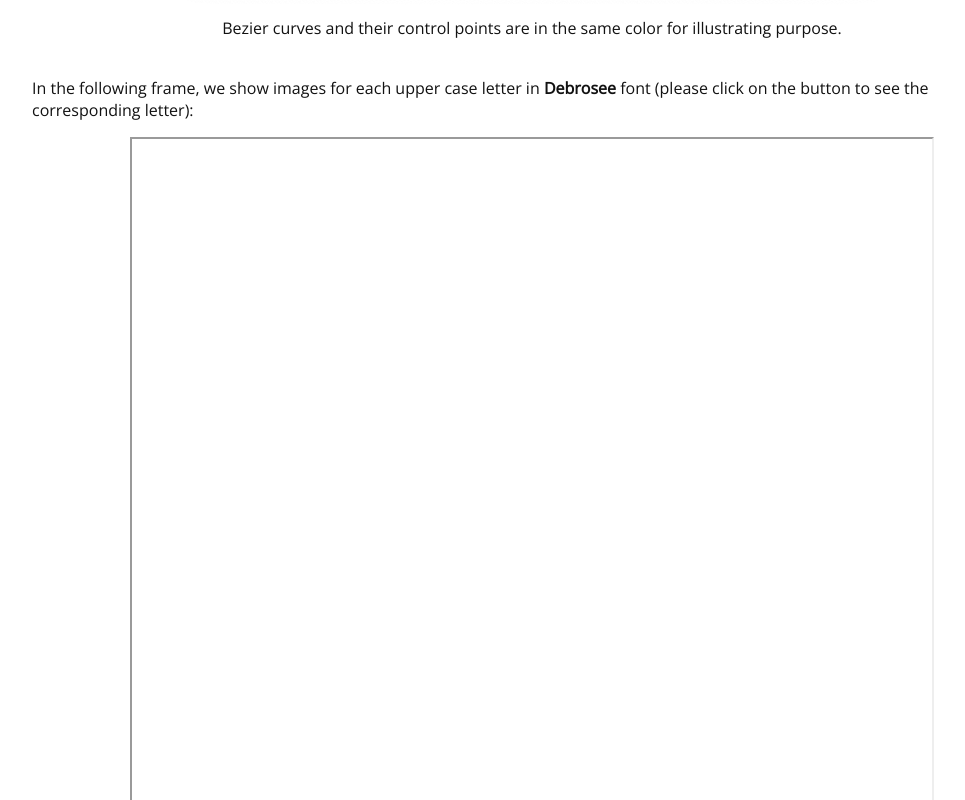
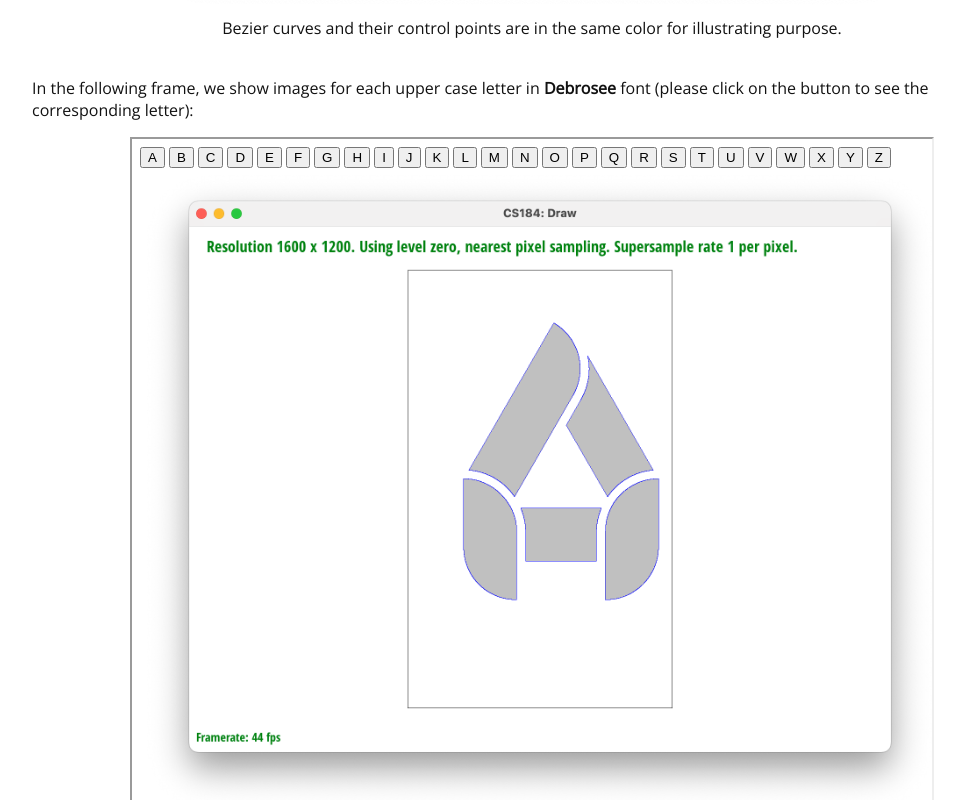
Before and after one commit to Rui-Wang-813/final-proj-killer-clan-webpage, a plain HTML site: page docs/final_report.html in a window 1280 px wide. Shown: the part 4360-5160 px from the top of the page, without its empty margins (108-1073 px from the left). Drawn offline with nearby package versions, Linux system fonts and the light colour scheme.

Commit message:
turns out it was not a bug

```diff
--- a/docs/final_report.html
+++ b/docs/final_report.html
@@ -160,7 +160,7 @@
     </p>
 
     <div align="middle">
-        <iframe src="https://rui-wang-813.github.io/final-proj-killer-clan-webpage/debrosee_alpha_demo.html" width="800px" height="800px">
+        <iframe src="debrosee_alpha_demo.html" width="800px" height="800px">
         </iframe>
     </div>
 
```
